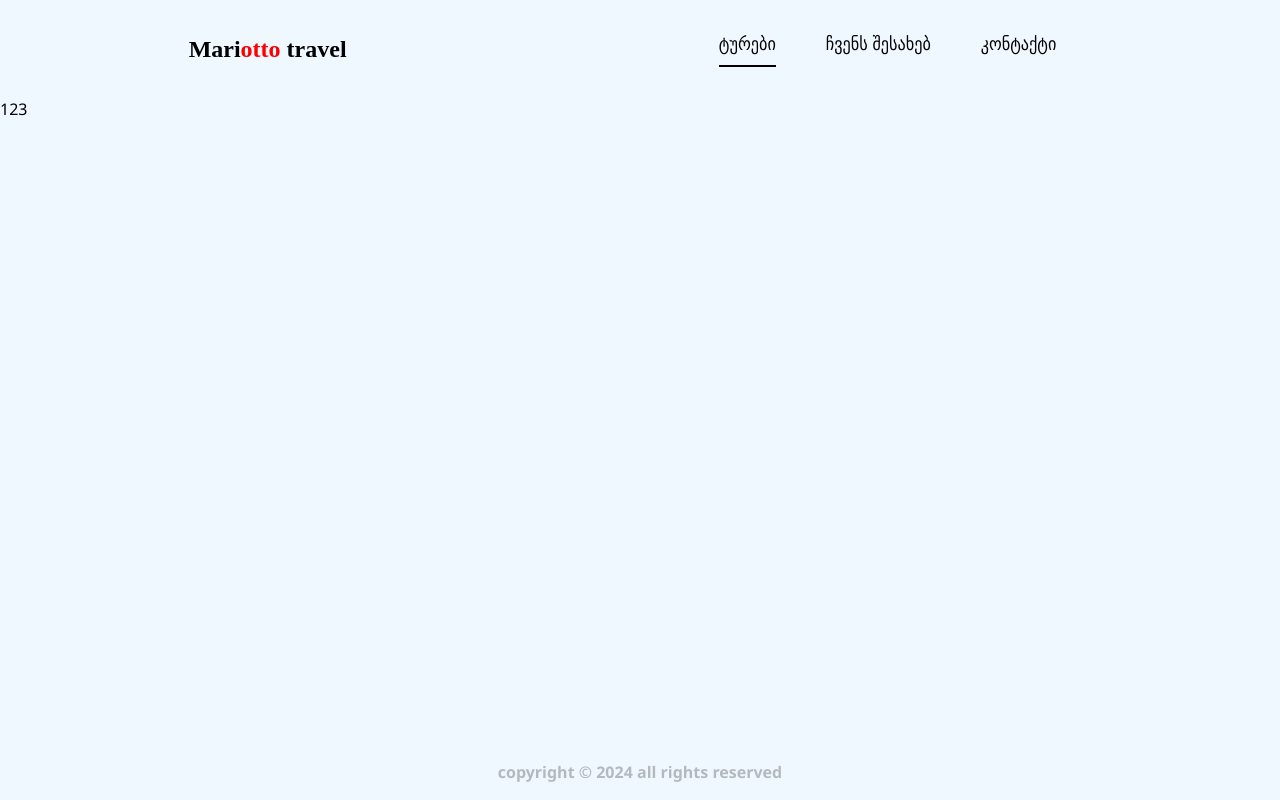
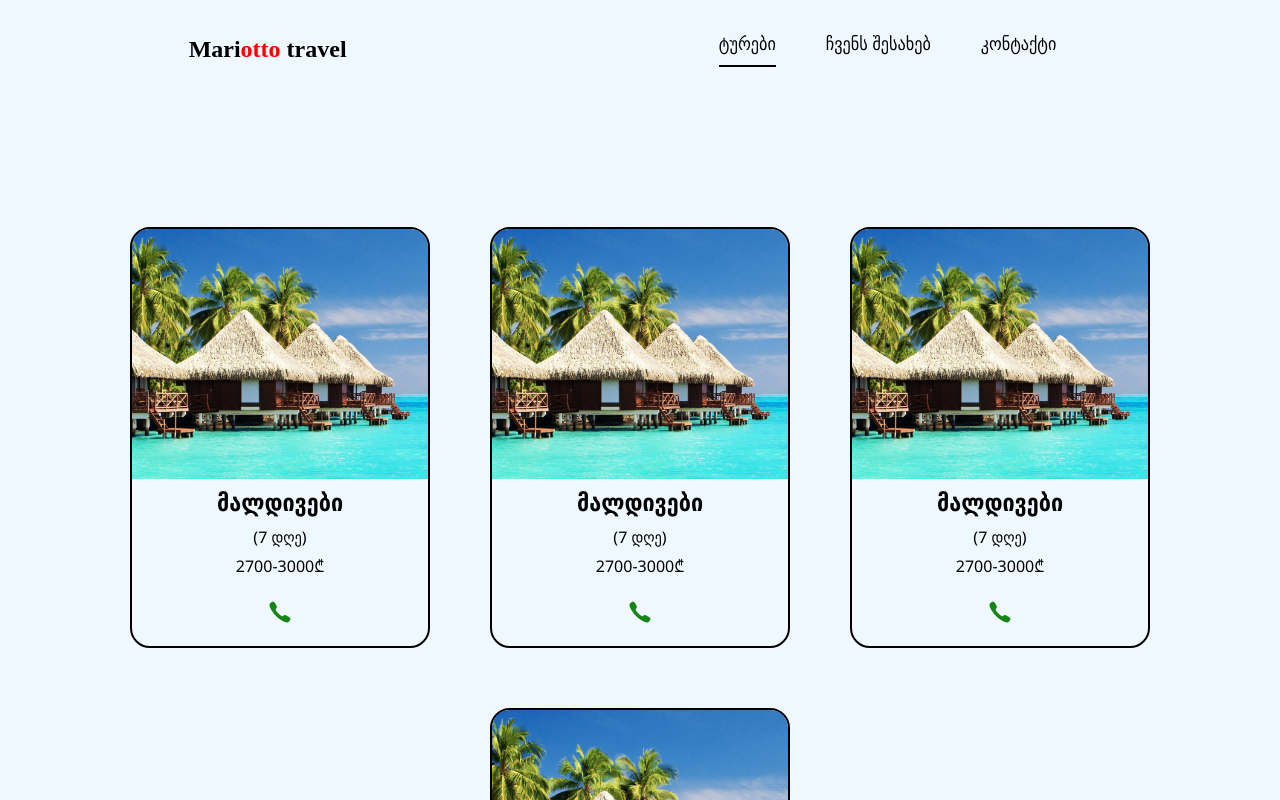
Before and after one commit to OtoAdAstra/mariotto-travel, a React (Vite) app: page /tours in a window 1280 px wide. Shown: the top 800 px of the page. Built offline with nearby package versions, Linux system fonts and the light colour scheme; a web font is replaced by a local one.

Commit message:
update 20/11

```diff
--- a/index.html
+++ b/index.html
@@ -3,6 +3,7 @@
   <head>
     <meta charset="UTF-8" />
     <meta name="viewport" content="width=device-width, initial-scale=1.0" />
+    <link rel="icon" type="image/x-icon" href="public\201623.png" />
     <title>Mariotto travel</title>
   </head>
   <body>
--- /dev/null
+++ b/src/components/Cards.jsx
@@ -0,0 +1,19 @@
+import { Link } from "react-router-dom";
+import "./components-css/Cards.css";
+import { IoIosCall } from "react-icons/io";
+
+export default function Cards({ img, place, price, days }) {
+  return (
+    <div className="card-div">
+      <div className="img-div">
+        <img src={img} className="card-image" />
+      </div>
+      <h3 className="card-place">{place}</h3>
+      <h4 className="card-days">({days} დღე)</h4>
+      <h5 className="card-price">{price}</h5>
+      <Link to="/contact">
+        <IoIosCall className="call" />
+      </Link>
+    </div>
+  );
+}
--- a/src/components/Contact.jsx
+++ b/src/components/Contact.jsx
@@ -29,10 +29,12 @@ export default function Contact() {
           </div>
         </div>
         <div className="flex flex-col justify-around pt-7 [@media(max-width:430px)]:flex-row">
-          <a href="">
+          <a
+            href="https://www.facebook.com/profile.php?id=100052579368402"
+            target="_blank">
             <FaFacebook className="text-5xl text-[#1877F2]" />
           </a>
-          <a href="" className="">
+          <a href="https://www.tiktok.com/@mariotto727" target="_blank">
             <FaTiktok className="text-5xl text-[#ff0050]" />
           </a>
         </div>
--- a/src/components/Tours.jsx
+++ b/src/components/Tours.jsx
@@ -1,7 +1,36 @@
+import "../index.css";
+import Cards from "./Cards";
+import Maldives from "../assets/cards-maldives.jpg";
+
 export default function Tours() {
   return (
-    <>
-      <h1>123</h1>
-    </>
+    <div className="flex w-full mt-[100px] justify-center">
+      <div className="flex justify-center flex-wrap">
+        <Cards
+          img={Maldives}
+          place={"მალდივები"}
+          days={"7"}
+          price={"2700-3000₾"}
+        />
+        <Cards
+          img={Maldives}
+          place={"მალდივები"}
+          days={"7"}
+          price={"2700-3000₾"}
+        />
+        <Cards
+          img={Maldives}
+          place={"მალდივები"}
+          days={"7"}
+          price={"2700-3000₾"}
+        />
+        <Cards
+          img={Maldives}
+          place={"მალდივები"}
+          days={"7"}
+          price={"2700-3000₾"}
+        />
+      </div>
+    </div>
   );
 }
--- /dev/null
+++ b/src/components/components-css/Cards.css
@@ -0,0 +1,73 @@
+@keyframes shake {
+  0% {
+    transform: rotate(0);
+  }
+  5% {
+    transform: rotate(30deg); /* Rotate right */
+  }
+  10% {
+    transform: rotate(-30deg); /* Rotate left */
+  }
+  15% {
+    transform: rotate(30deg); /* Rotate right again */
+  }
+
+  20%,
+  50%,
+  100% {
+    transform: rotate(0);
+  }
+}
+
+.card-div {
+  display: flex;
+  flex-direction: column;
+  position: relative;
+  width: 300px;
+  border: 2px solid black;
+  border-radius: 20px;
+  text-align: center;
+  align-items: center;
+  margin: 30px;
+}
+
+.card-div * {
+  margin: 0 0 5px 0;
+}
+
+.img-div {
+  height: 250px;
+  width: 100%;
+  overflow: hidden;
+  border-radius: 17px 17px 0 0;
+}
+
+.card-image {
+  height: 250px;
+  width: 100%;
+  object-fit: cover;
+  object-position: center;
+  border-radius: 17px 17px 0 0;
+  transition: transform 0.3s ease;
+}
+
+.card-image:hover {
+  transform: scale(1.1);
+}
+
+.card-place {
+  font-size: 24px;
+  font-weight: 600;
+}
+
+.card-price {
+  font-weight: 500;
+}
+
+.call {
+  font-size: 28px;
+  margin: 15px 0;
+  color: rgb(18, 133, 18);
+  animation: shake 0.5s ease-in-out infinite;
+  animation-duration: 3s;
+}
```
Also changed, not shown: public/201623.png (added), src/assets/cards-maldives.jpg (renamed from src/assets/maldives-search.jpg).
